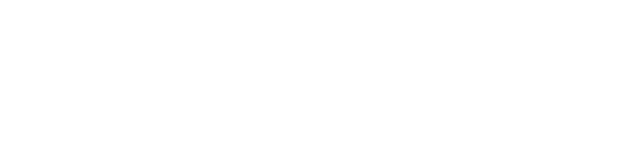
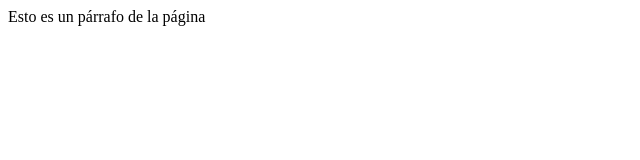
Before and after one commit to gbalabarca/practicando, a plain HTML site: page index.html in a window 1280 px wide. Shown: the whole page, without its empty margins (0-640 px from the left). Drawn offline with Linux system fonts and the light colour scheme.

Commit message:
Agregando párrafo al archivo index.html

```diff
--- a/index.html
+++ b/index.html
@@ -2,6 +2,8 @@
 <head>
 </head>
 
+<p>Esto es un párrafo de la página</p>
+
 <body>
 </body>
 </html>
```
